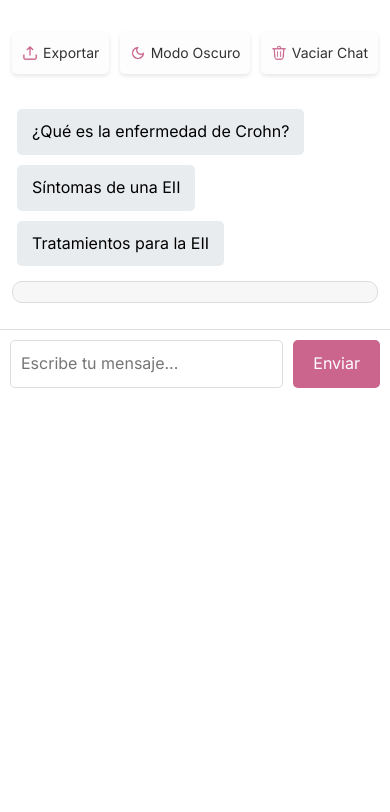
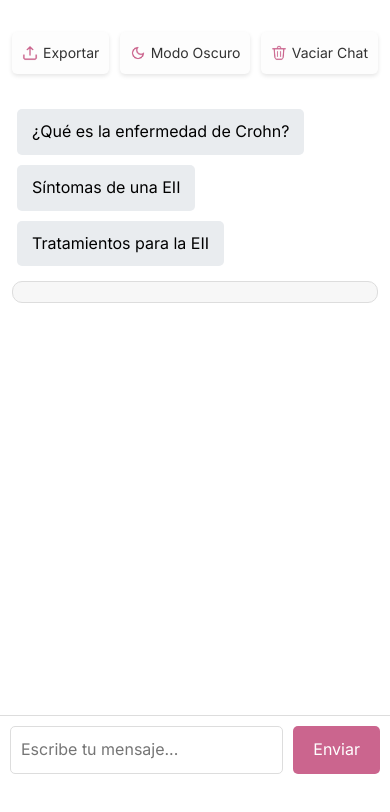
Before and after one commit to albertoruibalojea/albertoruibalojea.github.io, a plain HTML site: page flatus.html in a window 390 px wide. Drawn offline with Linux system fonts and the light colour scheme.

Commit message:
Adjust layout in flatus.html for better responsiveness; set max-height for content and change message position to fixed

```diff
--- a/flatus.html
+++ b/flatus.html
@@ -35,7 +35,8 @@
             background-color: #f7f7f7;
             border: 1px solid #ddd;
             border-radius: 10px;
-            margin-bottom: 10px; /* Espacio para evitar que el contenido se solape con el input */
+            margin-bottom: 10px;
+            max-height: calc(100vh - 180px); /* Ajuste dinámico para evitar que se estire demasiado */
         }
 
         .message {
@@ -78,9 +79,9 @@
             padding: 10px;
             background-color: white;
             border-top: 1px solid #ddd;
-            position: sticky;
-            bottom: 0;
-            margin-bottom: 60px; /* Ajuste manual para dejar espacio sobre el menú inferior */
+            position: fixed;
+            bottom: 60px; /* Espacio para ajustar sobre el menú */
+            width: 100%;
         }
 
         #input-container input {
```
